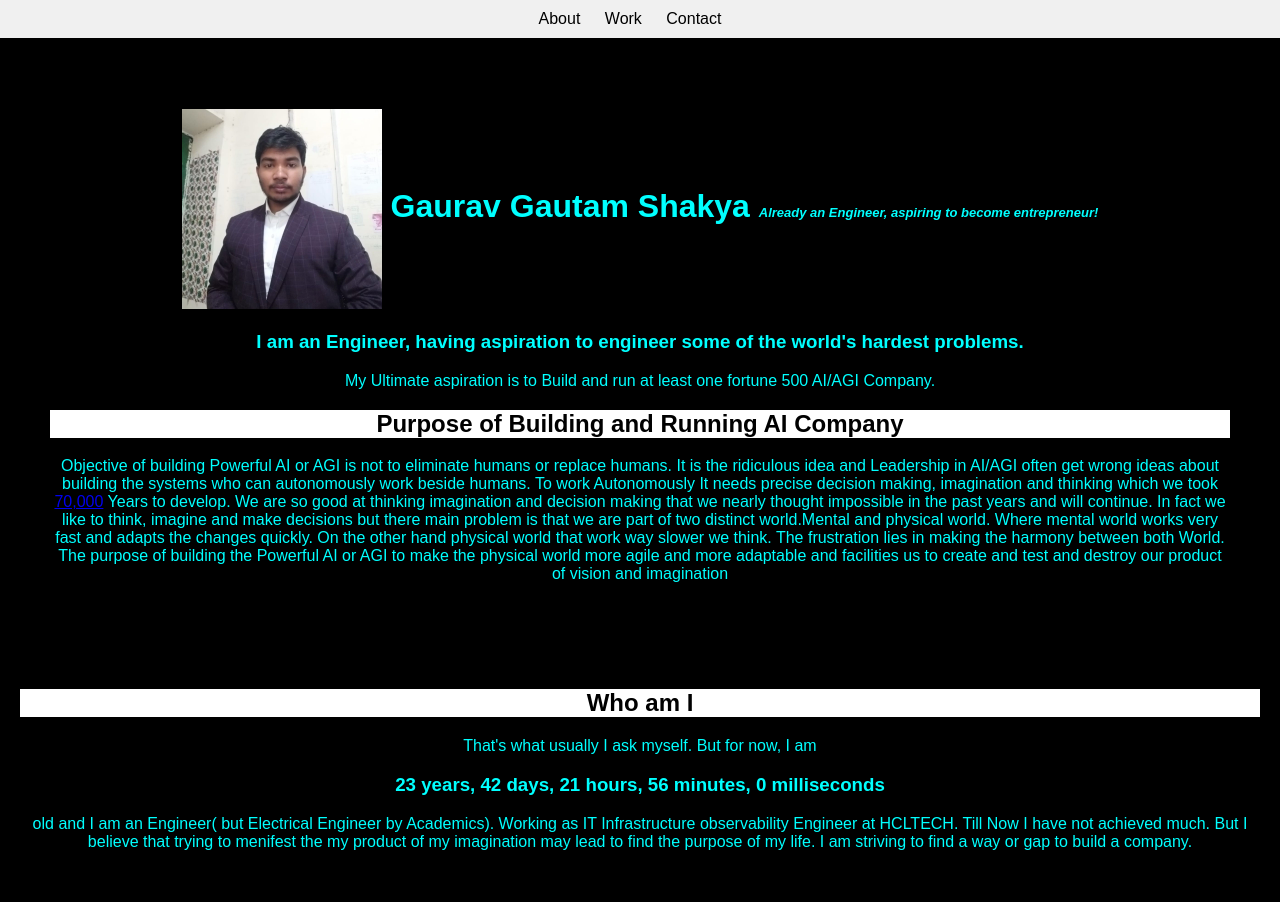
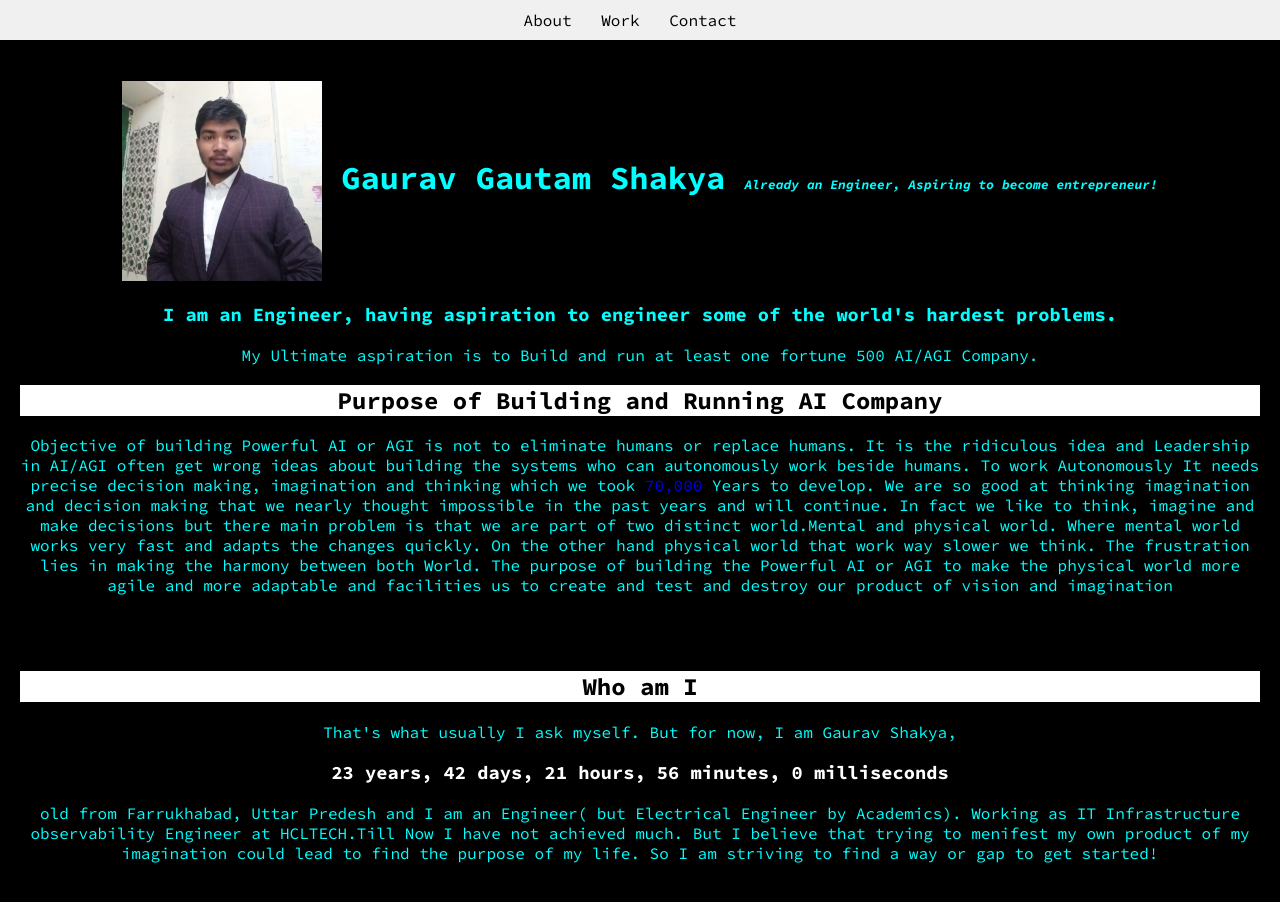
Before and after one commit to grv0563/Myportfolio, a plain HTML site: page index.html in a window 1280 px wide. Shown: the top 902 px of the page. Drawn offline with Linux system fonts and the light colour scheme.

Commit message:
Content and fornt changed

```diff
--- a/index.html
+++ b/index.html
@@ -4,7 +4,10 @@
 <head>
     <meta charset="UTF-8">
     <meta name="viewport" content="width=device-width, initial-scale=1.0">
-    <title>Your Name - Portfolio</title>
+    <style>
+        @import url('https://fonts.googleapis.com/css2?family=Source+Code+Pro:ital,wght@0,200..900;1,200..900&display=swap');
+        </style>
+    <title>Gaurav Shakya</title>
     <link rel="stylesheet" href="styles.css">
 </head>
 
@@ -21,7 +24,7 @@
         <header id="hero">
             <h1>
               <img src="grvPhoto.jpeg" alt="Gaurav Shakya Profile photo">  Gaurav Gautam Shakya
-              <i style="font-size: small;"> Already an Engineer, aspiring to become entrepreneur!
+              <i style="font-size: small;"> Already an Engineer, Aspiring to become entrepreneur!
               </i>
             </h1>
             <p><h3>I am an Engineer, having aspiration to engineer some of the world's hardest problems.</h3>
@@ -30,10 +33,7 @@
              <p>Objective of building Powerful AI or AGI is not to eliminate humans or replace humans.
                 It is the ridiculous idea and Leadership in AI/AGI often get wrong ideas about
                 building the systems who can autonomously work beside humans. To work Autonomously It needs precise decision making,
-                imagination and thinking which we took <a href="https://en.wikipedia.org/wiki/Im
-                agination#:~:text=The%20most%20advanced%20mechanism%20of%20imagination%2C%20prefrontal%20synt
-                hesis%2C%20was%20likely%20acquired%20by%20humans%20around%2070%2C000%20years%20ago%20and%20re
-                sulted%20in%20behavioral%20modernity.%5B">70,000</a> Years to develop. We are so good at thinking
+                imagination and thinking which we took <a style="text-decoration: none;" href="https://en.wikipedia.org/wiki/Imagination#:~:text=The%20most%20advanced%20mechanism%20of%20imagination%2C%20prefrontal%20synthesis%2C%20was%20likely%20acquired%20by%20humans%20around%2070%2C000%20years%20ago%20and%20resulted%20in%20behavioral%20modernity.%5B40">70,000</a> Years to develop. We are so good at thinking
                 imagination and decision making that we nearly thought impossible in the past years and will continue.
 
                 In fact we like to think, imagine and make decisions but there main problem is that we are part of
@@ -45,11 +45,10 @@ The purpose of building the Powerful AI or AGI to make the physical world more a
 
         <section id="about">
             <h1 style="background-color: white; color: black;">Who am I</h1>
-            <p>That's what usually I ask myself. But for now, I am <h3 id="age">23</h3> old and I am an Engineer( but Electrical Engineer by Academics). Working as
-                IT Infrastructure observability Engineer at HCLTECH.
-                  Till Now
-                I have not achieved much. But I believe that trying to menifest the my product of my imagination
-                may lead to find the purpose of my life. I am striving to find a way or gap to build a company. </p>
+            <p>That's what usually I ask myself. But for now, I am Gaurav Shakya, <h3 style="color: white;" id="age">23</h3> old from Farrukhabad, Uttar Predesh
+                 and I am an Engineer( but Electrical Engineer by Academics). Working as IT Infrastructure observability Engineer at HCLTECH.Till Now
+                I have not achieved much. But I believe that trying to menifest my own product of my imagination
+                could lead to find the purpose of my life. So I am striving to find a way or gap to get started! </p>
         </section>
 
         <section id="work">
@@ -59,7 +58,7 @@ The purpose of building the Powerful AI or AGI to make the physical world more a
                 <h3><a style="text-decoration: none;" href="https://script.google.com/macros/s/AKfycbwLUg0iBOzX5VnD1W8hKDQbCIYmgv3ynyZCII4b0U99qu38pAlI5njl5poqC49MqaIl/exec"> QuizAI </a></h3>
                 <p>Crafting Quiz with Gemini AI on any Subject, any No. of Questions or without subject matter expertise.</p>
                 <p><h3>Problem Statement</h3>I have realized that There are lots of people who often have requirements to create the Quiz with limited time and resources. The problem statement is that we need to create application which facilitates quiz creation without human intervention and expert or specialized knowledge. Let's understand problem in more detail by an example. Let say you have requirements to create the Quiz of 20 question, 4 choices for each question. So how much work you need to do. First of all . You have to figure out 20 unique questions. And. Then you have think about 80 choices in which 20 are correct and 60 incorrect. It is quite easy for someone to figure out the correct choice. But Here comes the trickiest part, figuring out incorrect choices are much trickier than correct choices. Why? because this is the only thing which captures the confidence and knowledge of the candidate who makes decisions or series of decision to figure out the correct choice among all the choices.</p>
-                <a style="text-decoration: none;" href="https://devpost.com/software/avatar-eklvis?ref_content=user-portfolio&ref_feature=in_progress">More About QuizAI</a>
+                <a style="text-decoration: none; " href="https://devpost.com/software/avatar-eklvis?ref_content=user-portfolio&ref_feature=in_progress">More About QuizAI</a>
                 <p><h3>QuizAI: Solution</h3>
                     <img style="height: 100%; width: 100%;" src="QuizAI_solution.png">
                 </p>
@@ -68,9 +67,10 @@ The purpose of building the Powerful AI or AGI to make the physical world more a
 
         <section id="contact">
             <h1 style="background-color: white; color: black;">Contact</h1>
-            <h2 style="background-color: white; color: black; ">Email: Please Leave Email on <i style="color: blue;">grv.shakya0563@gmail.com</i></h2>
+
             <h2><a style="text-decoration: none;" href="https://www.linkedin.com/in/gaurav0563/"> Linkedin</a></h2>
             <h2><a style="text-decoration: none;" href="https://github.com/grv0563"> GitHub</a></h2>
+            <h2 style="color: white;" >To connect, Please Leave Email on <i style="color: blue;">grv.shakya0563@gmail.com</i></h2>
             <p>Thank you for Comming! I wish you the best to imagine and live better life !</p>
         </section>
     </div>
--- a/styles.css
+++ b/styles.css
@@ -1,5 +1,6 @@
+@import url('https://fonts.googleapis.com/css2?family=Source+Code+Pro:ital,wght@0,200..900;1,200..900&display=swap');
 body {
-    font-family: sans-serif;
+    font-family: "Source Code Pro", monospace;
     background-color: black;
     color: aqua;
     margin: 0;
@@ -36,12 +37,14 @@ body {
 
   header {
     text-align: center;
-    padding: 50px;
+    padding: 20px;
+
   }
 
 
   section {
     padding: 20px;
+
   }
 
   .work-item {
```
